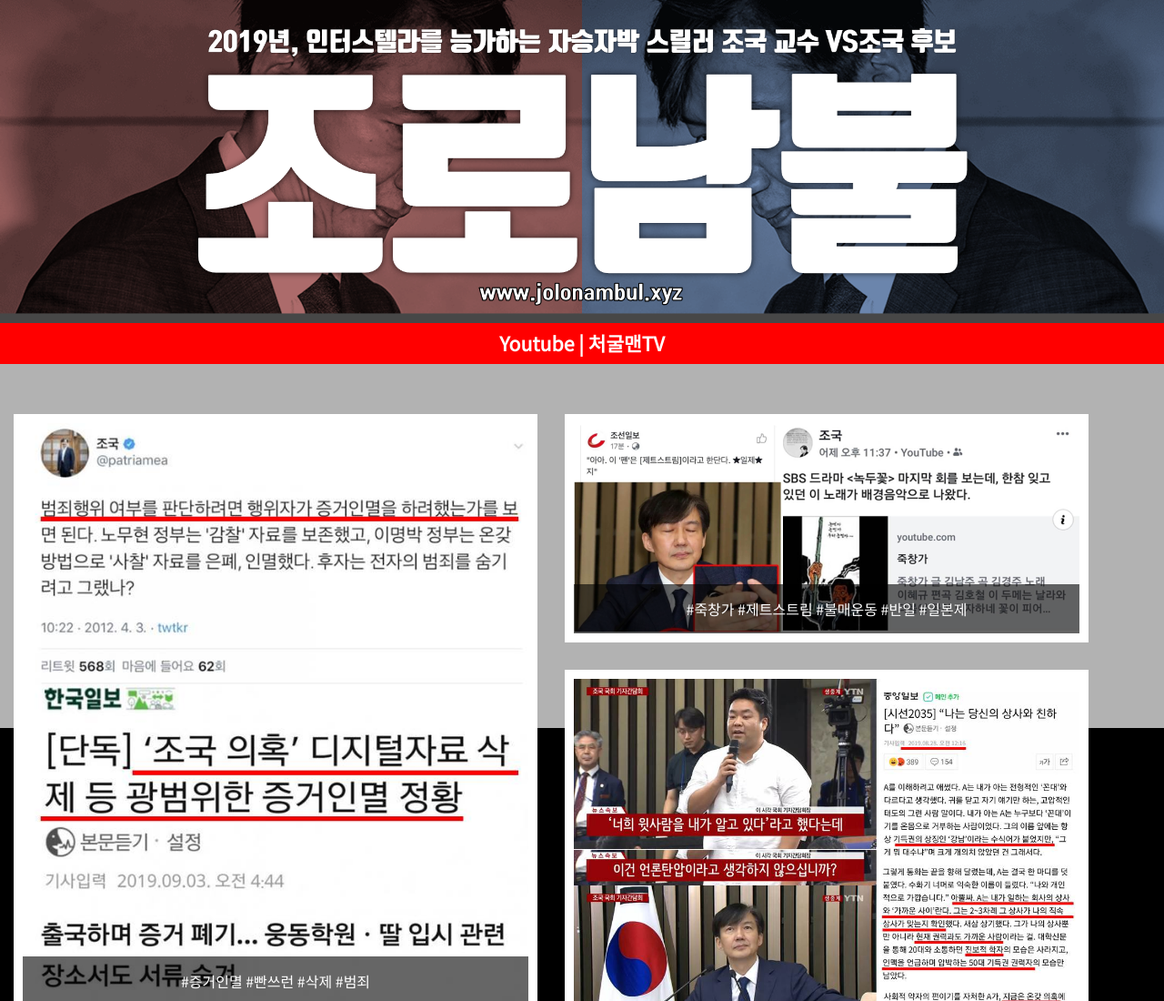
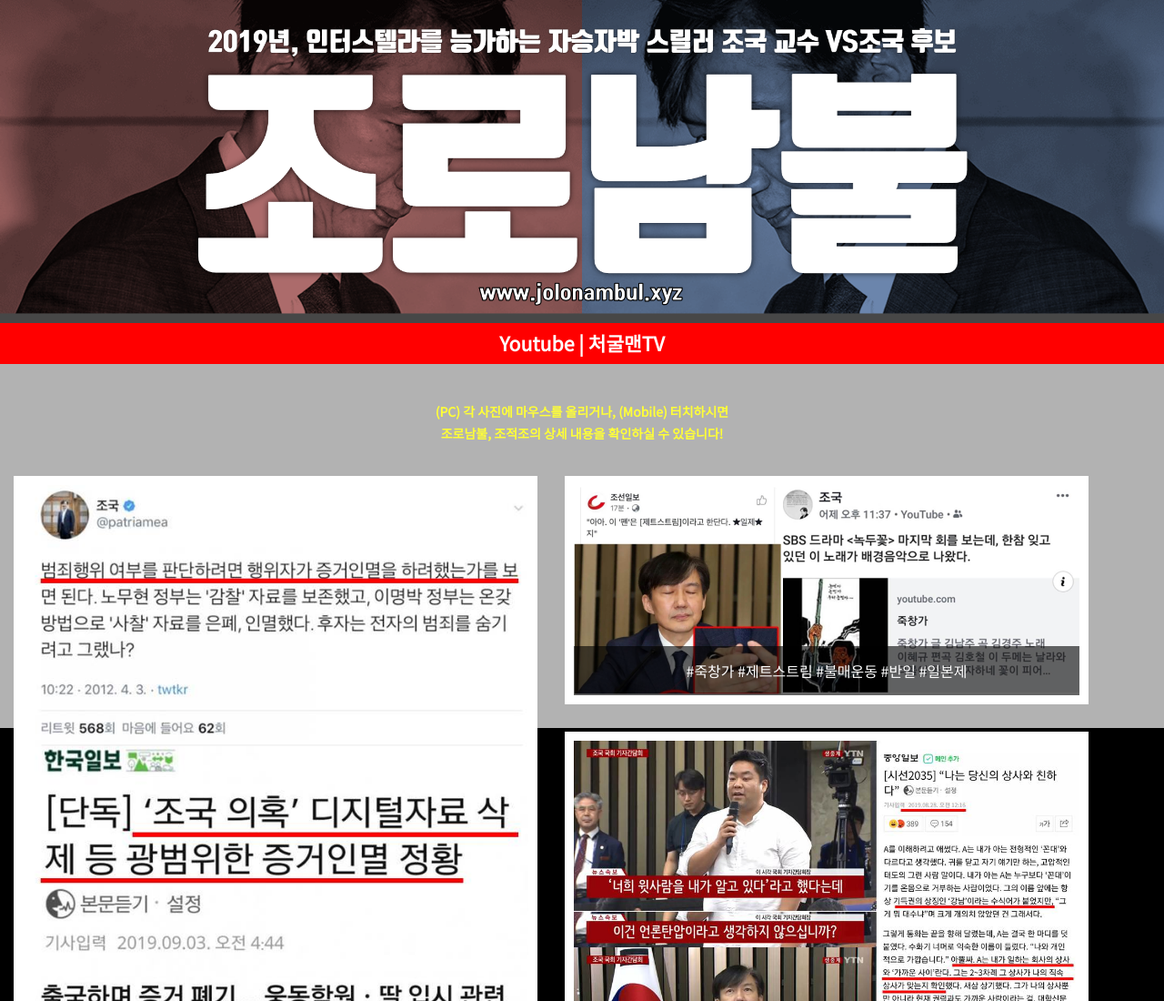
Before and after one commit to jolonambul/jolonambul.github.io, a plain HTML site: page index.html in a window 1280 px wide. Shown: the top 1100 px of the page at 91% size. Drawn offline with Linux system fonts and the light colour scheme.

Commit message:
jolonambul

```diff
--- a/css/templatemo-style.css
+++ b/css/templatemo-style.css
@@ -191,6 +191,13 @@ h5 {
 
 :-ms-input-placeholder {
     color: #fff;
+}
+
+.mouseDes {
+    font-weight: bold;
+    color: #FFFF36;
+    font-size: 1em;
+    margin-bottom: 20px;
 }
 
 .content-bg {
--- a/index.html
+++ b/index.html
@@ -58,6 +58,8 @@ http://www.templatemo.com/preview/templatemo_434_masonry
 <!-- MAIN POSTS -->
 <div class="main-posts">
 	<div class="container">
+		<p class="mouseDes">(PC) 각 사진에 마우스를 올리거나, (Mobile) 터치하시면<br/>
+		조로남불, 조적조의 상세 내용을 확인하실 수 있습니다!</p>
 		<div class="row">
 			<div class="blog-masonry masonry-true">
 				<div class="post-masonry col-md-4 col-sm-6">
```
